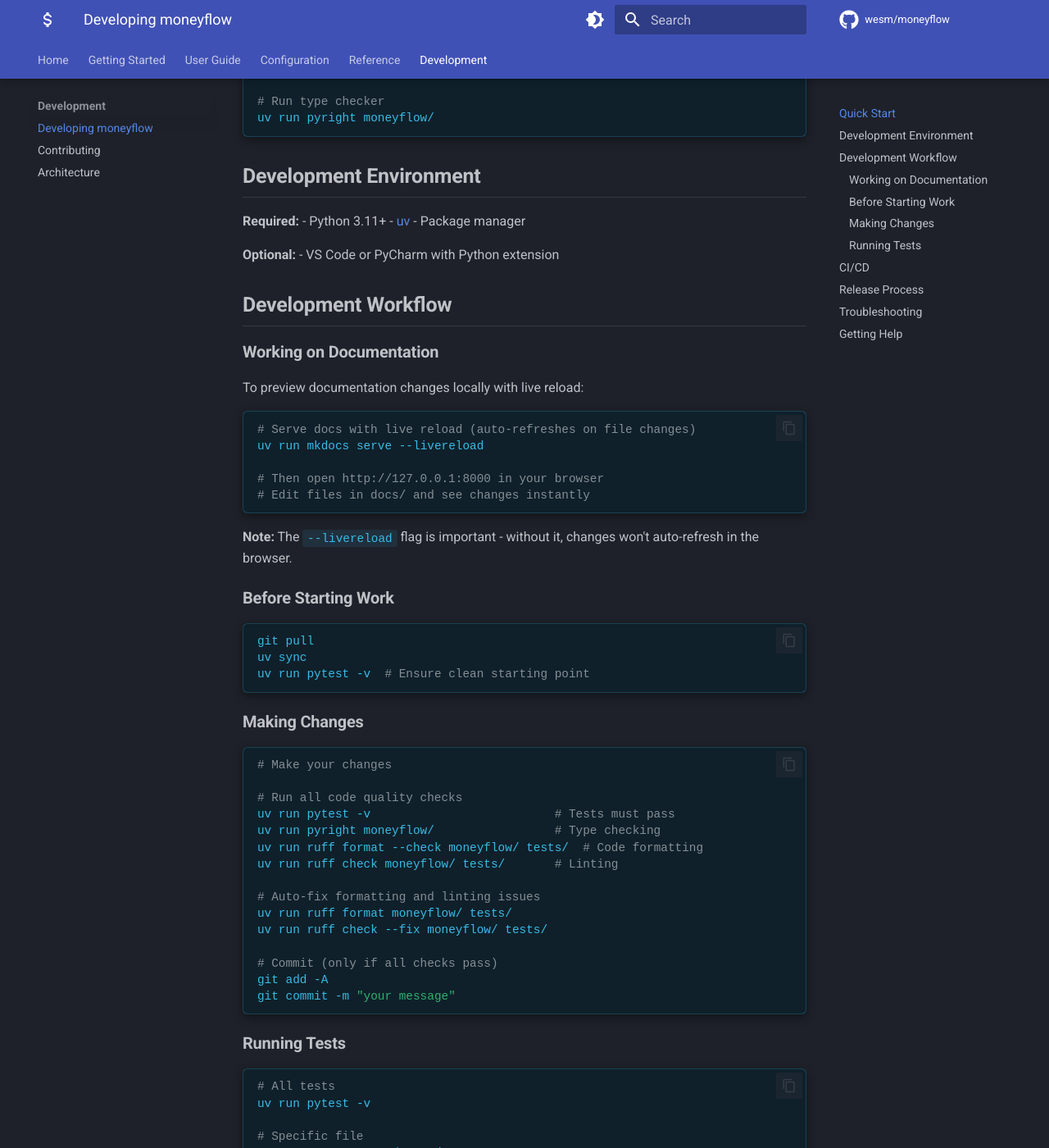
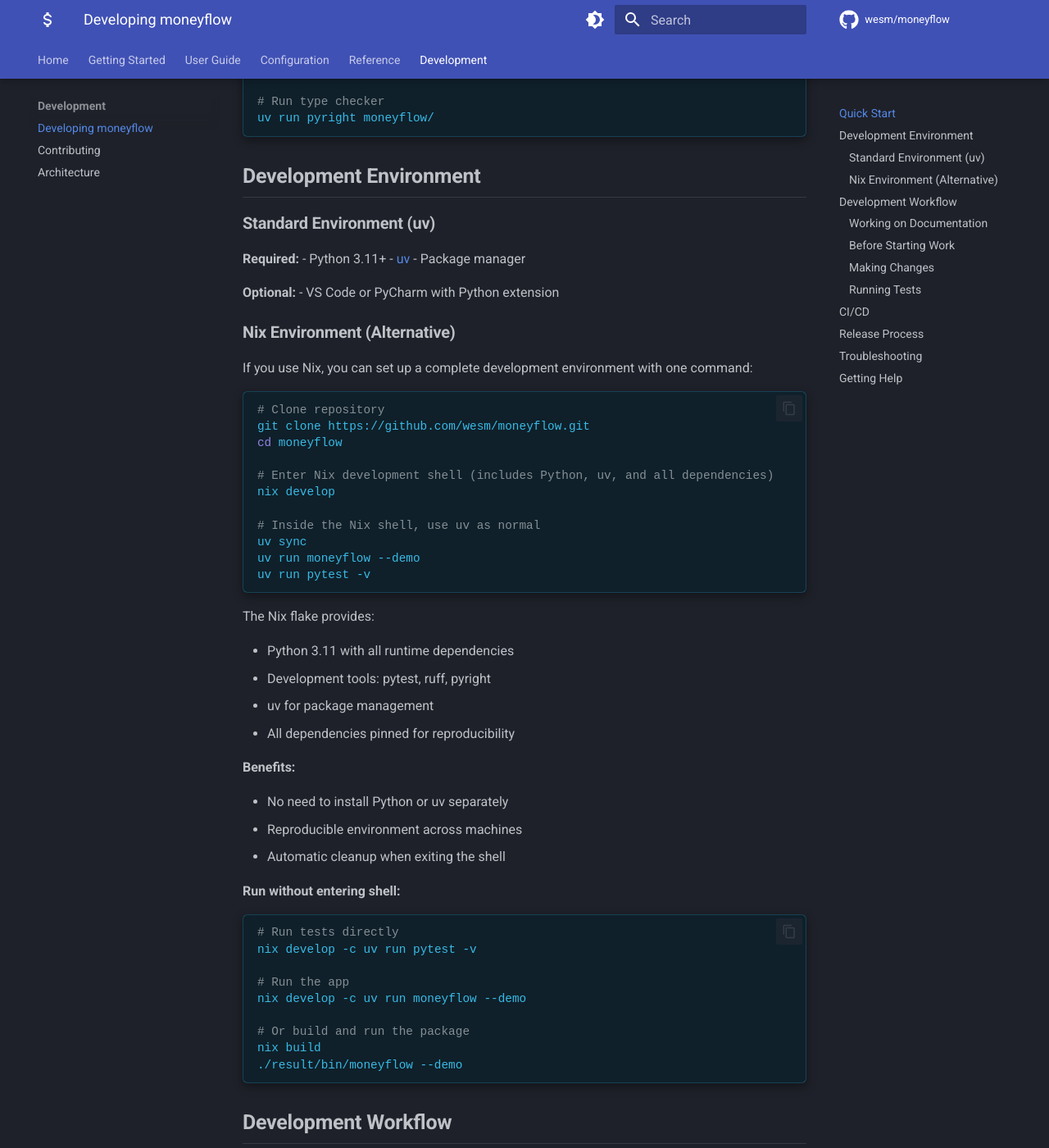
Before and after one commit to LeonB28/moneyflow, an MkDocs documentation site: the page built from docs/development/developing.md, in a window 1280 px wide and 1400 px high, scrolled down 576 px. Shown: the whole window at 82% size. Built offline with MkDocs 1.6.1 and Material for MkDocs 9.7.7, drawn with Linux system fonts in a browser that asks for light colours; comment, search, counter and statistics services are not loaded.

````diff
--- a/docs/development/developing.md
+++ b/docs/development/developing.md
@@ -27,12 +27,59 @@ uv run pyright moneyflow/
 
 ## Development Environment
 
+### Standard Environment (uv)
+
 **Required:**
 - Python 3.11+
 - [uv](https://docs.astral.sh/uv/) - Package manager
 
 **Optional:**
 - VS Code or PyCharm with Python extension
+
+### Nix Environment (Alternative)
+
+If you use Nix, you can set up a complete development environment with one command:
+
+```bash
+# Clone repository
+git clone https://github.com/wesm/moneyflow.git
+cd moneyflow
+
+# Enter Nix development shell (includes Python, uv, and all dependencies)
+nix develop
+
+# Inside the Nix shell, use uv as normal
+uv sync
+uv run moneyflow --demo
+uv run pytest -v
+```
+
+The Nix flake provides:
+
+- Python 3.11 with all runtime dependencies
+- Development tools: pytest, ruff, pyright
+- uv for package management
+- All dependencies pinned for reproducibility
+
+**Benefits:**
+
+- No need to install Python or uv separately
+- Reproducible environment across machines
+- Automatic cleanup when exiting the shell
+
+**Run without entering shell:**
+
+```bash
+# Run tests directly
+nix develop -c uv run pytest -v
+
+# Run the app
+nix develop -c uv run moneyflow --demo
+
+# Or build and run the package
+nix build
+./result/bin/moneyflow --demo
+```
 
 ## Development Workflow
 
````
Also changed, not shown: docs/getting-started/installation.md (+23 -0 lines), 4 other files.
